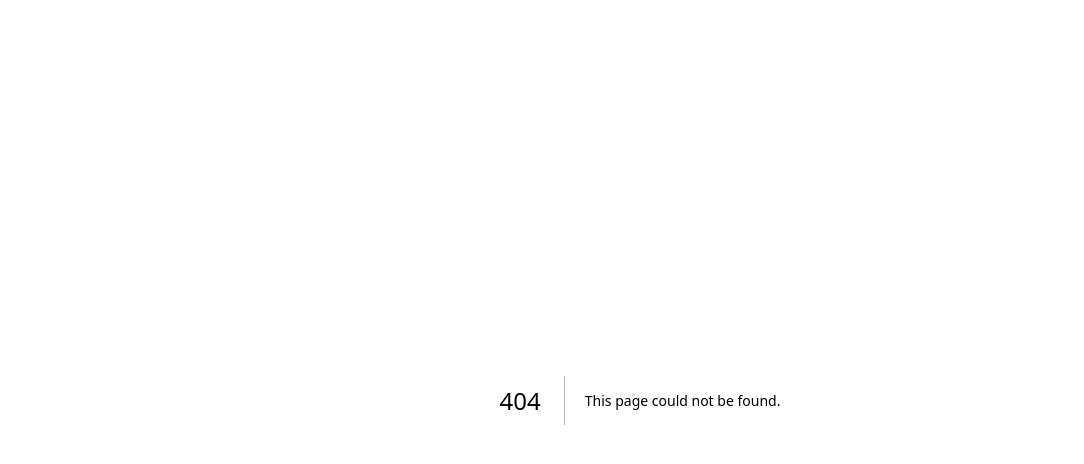
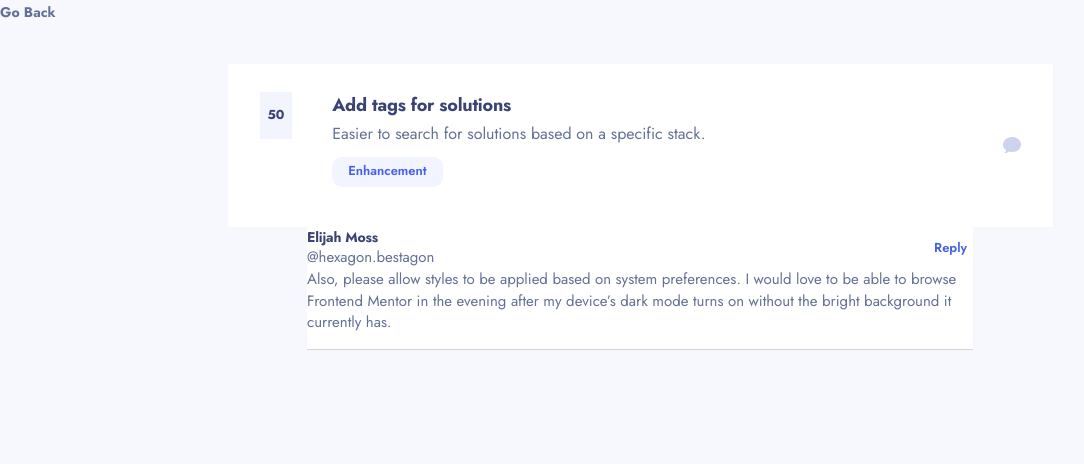
Before and after one commit to ecesemabekdemir/productFeedback, a Next.js app: page /comment/1 in a window 1280 px wide. Before the commit this address had no page. Shown: the top 464 px of the page, without its empty margins (0-1084 px from the left). Built offline with nearby package versions, Linux system fonts and the light colour scheme.

Commit message:
comment componenti yapıldı ve detayına gidilen sayfa ayarlandı.

```diff
--- /dev/null
+++ b/app/(main)/comment/[id]/page.jsx
@@ -0,0 +1,18 @@
+import Comments from "@/components/comments";
+import EditFeedbackButton from "@/components/editFeedbackButton";
+import GoBack from "@/components/goBack";
+
+export default function pageDetail({ params }) {
+  const { id } = params;
+  return (
+    <>
+      <div className="detailPage">
+        <div className="detailPageHeader">
+          <GoBack />
+          <EditFeedbackButton />
+        </div>
+        <Comments />
+      </div>
+    </>
+  );
+}
--- /dev/null
+++ b/components/commentCard/commentCard.css
@@ -0,0 +1,48 @@
+.commentCardContainer {
+  margin: 0 auto;
+  background-color: #FFFFFF;
+  width: 666px;
+  height: 123px;
+  top: 401px;
+  left: 387px;
+  gap: 0px;
+  opacity: 0px;
+  margin-bottom: 32px;
+  border-bottom: 1px solid  lightgray ;
+}
+
+.commentCard {
+
+
+  .commentHeader {
+    display: flex;
+    justify-content: space-between;
+  }
+  button {
+    border: none;
+    background: none;
+    color: #4661e6;
+    cursor: pointer;
+    font-size: 13px;
+    font-weight: 600;
+    line-height: 18.79px;
+    text-align: left;
+  }
+  .namebox {
+    p:nth-child(1) {
+      color: #3a4374;
+      font-size: 14px;
+      font-weight: 700;
+      line-height: 20.23px;
+      letter-spacing: -0.1944444477558136px;
+      text-align: left;
+    }
+  }
+  p {
+    color: #647196;
+    font-size: 15px;
+    font-weight: 400;
+    line-height: 21.68px;
+    text-align: left;
+  }
+}
--- a/components/commentCard/index.jsx
+++ b/components/commentCard/index.jsx
@@ -0,0 +1,25 @@
+import "./commentCard.css";
+
+export default function CommentCard() {
+  return (
+    <div className="commentCardContainer">
+      <div className="commentCard">
+        <div className="commentHeader">
+          <div className="namebox">
+            <p>Elijah Moss</p>
+            <p>@hexagon.bestagon</p>
+          </div>
+          <button>Reply</button>
+        </div>
+        <div className="commentContent">
+          <p>
+            Also, please allow styles to be applied based on system preferences.
+            I would love to be able to browse Frontend Mentor in the evening
+            after my device’s dark mode turns on without the bright background
+            it currently has.
+          </p>
+        </div>
+      </div>
+    </div>
+  );
+}
--- a/components/comments/index.jsx
+++ b/components/comments/index.jsx
@@ -0,0 +1,11 @@
+import CommentCard from "../commentCard";
+import FeedbackCard from "../feedbackCard";
+
+export default function Comments() {
+  return (
+    <>
+      <FeedbackCard />
+      <CommentCard />
+    </>
+  );
+}
```
Also changed, not shown: app/(main)/[id]/page.jsx (deleted, +0 -10 lines).
